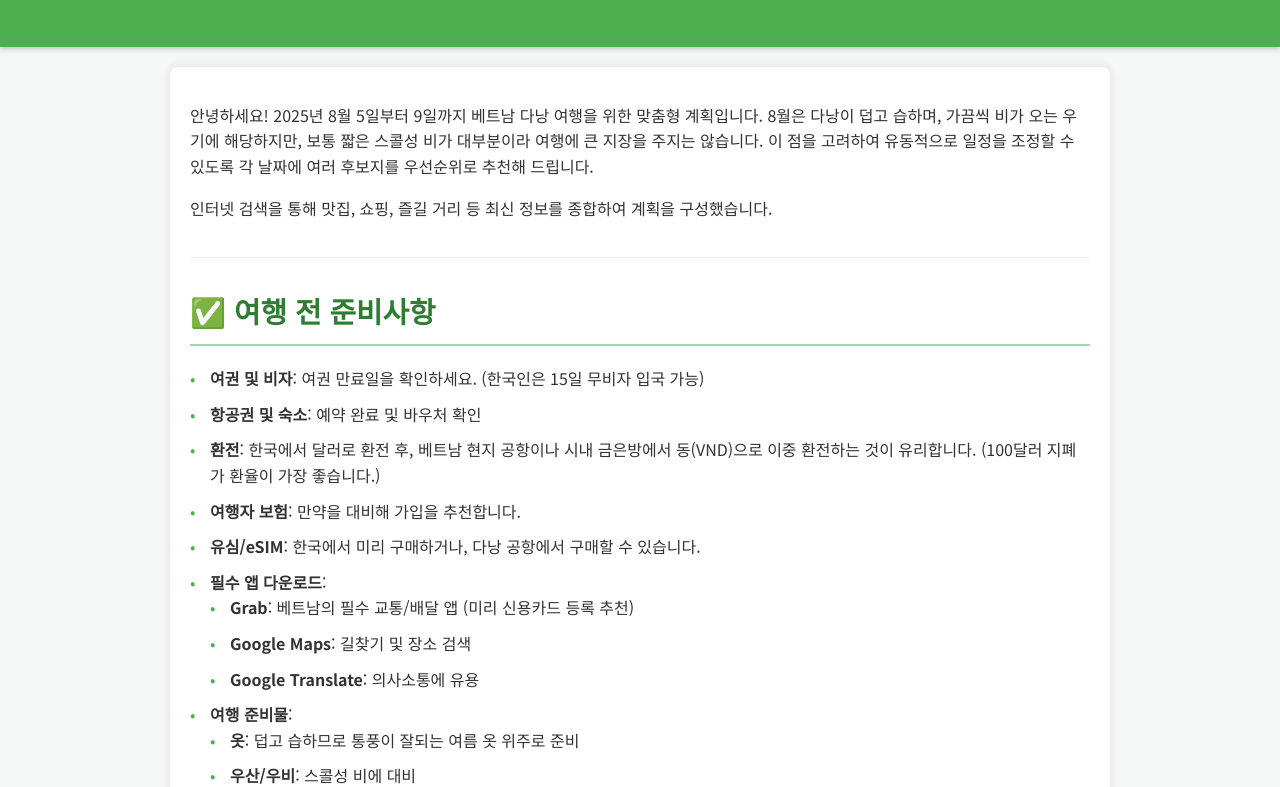
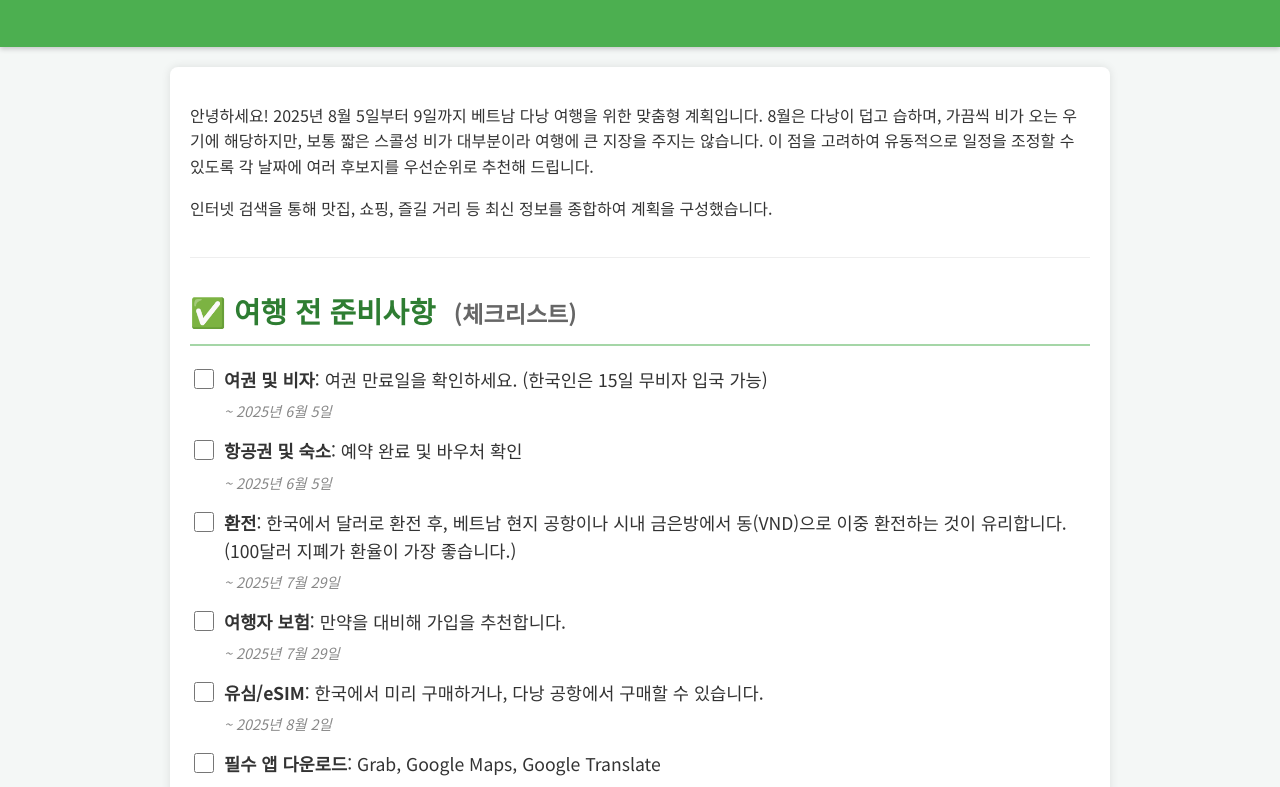
Before and after one commit to taehyeon0814/danang-trip-plan, a plain HTML site: page index.html in a window 1280 px wide. Shown: the part 135-922 px from the top of the page. Drawn offline with Linux system fonts and the light colour scheme.

Commit message:
Add checklist with deadlines to travel preparation section

```diff
--- a/index.html
+++ b/index.html
@@ -20,30 +20,56 @@
         </section>
 
         <section class="preparation">
-            <h2>✅ 여행 전 준비사항</h2>
-            <ul>
-                <li><strong>여권 및 비자</strong>: 여권 만료일을 확인하세요. (한국인은 15일 무비자 입국 가능)</li>
-                <li><strong>항공권 및 숙소</strong>: 예약 완료 및 바우처 확인</li>
-                <li><strong>환전</strong>: 한국에서 달러로 환전 후, 베트남 현지 공항이나 시내 금은방에서 동(VND)으로 이중 환전하는 것이 유리합니다. (100달러 지폐가 환율이 가장 좋습니다.)</li>
-                <li><strong>여행자 보험</strong>: 만약을 대비해 가입을 추천합니다.</li>
-                <li><strong>유심/eSIM</strong>: 한국에서 미리 구매하거나, 다낭 공항에서 구매할 수 있습니다.</li>
-                <li><strong>필수 앱 다운로드</strong>:
-                    <ul>
-                        <li><strong>Grab</strong>: 베트남의 필수 교통/배달 앱 (미리 신용카드 등록 추천)</li>
-                        <li><strong>Google Maps</strong>: 길찾기 및 장소 검색</li>
-                        <li><strong>Google Translate</strong>: 의사소통에 유용</li>
-                    </ul>
+            <h2>✅ 여행 전 준비사항 <small>(체크리스트)</small></h2>
+            <ul class="checklist">
+                <li>
+                    <input type="checkbox" id="passportVisa">
+                    <label for="passportVisa">
+                        <span class="item-text"><strong>여권 및 비자</strong>: 여권 만료일을 확인하세요. (한국인은 15일 무비자 입국 가능)</span>
+                        <span class="deadline">~ 2025년 6월 5일</span>
+                    </label>
                 </li>
-                <li><strong>여행 준비물</strong>:
-                    <ul>
-                        <li><strong>옷</strong>: 덥고 습하므로 통풍이 잘되는 여름 옷 위주로 준비</li>
-                        <li><strong>우산/우비</strong>: 스콜성 비에 대비</li>
-                        <li><strong>선크림, 모자, 선글라스</strong>: 자외선이 매우 강합니다.</li>
-                        <li><strong>모기기피제/벌레 물린 데 바르는 약</strong></li>
-                        <li><strong>수영복, 래시가드</strong></li>
-                        <li><strong>상비약</strong>: 소화제, 지사제, 진통제 등</li>
-                        <li><strong>편한 신발</strong>: 샌들, 슬리퍼, 운동화 등</li>
-                    </ul>
+                <li>
+                    <input type="checkbox" id="flightsAccommodation">
+                    <label for="flightsAccommodation">
+                        <span class="item-text"><strong>항공권 및 숙소</strong>: 예약 완료 및 바우처 확인</span>
+                        <span class="deadline">~ 2025년 6월 5일</span>
+                    </label>
+                </li>
+                <li>
+                    <input type="checkbox" id="currencyExchange">
+                    <label for="currencyExchange">
+                        <span class="item-text"><strong>환전</strong>: 한국에서 달러로 환전 후, 베트남 현지 공항이나 시내 금은방에서 동(VND)으로 이중 환전하는 것이 유리합니다. (100달러 지폐가 환율이 가장 좋습니다.)</span>
+                        <span class="deadline">~ 2025년 7월 29일</span>
+                    </label>
+                </li>
+                <li>
+                    <input type="checkbox" id="travelInsurance">
+                    <label for="travelInsurance">
+                        <span class="item-text"><strong>여행자 보험</strong>: 만약을 대비해 가입을 추천합니다.</span>
+                        <span class="deadline">~ 2025년 7월 29일</span>
+                    </label>
+                </li>
+                <li>
+                    <input type="checkbox" id="simEsim">
+                    <label for="simEsim">
+                        <span class="item-text"><strong>유심/eSIM</strong>: 한국에서 미리 구매하거나, 다낭 공항에서 구매할 수 있습니다.</span>
+                        <span class="deadline">~ 2025년 8월 2일</span>
+                    </label>
+                </li>
+                <li>
+                    <input type="checkbox" id="essentialApps">
+                    <label for="essentialApps">
+                        <span class="item-text"><strong>필수 앱 다운로드</strong>: Grab, Google Maps, Google Translate</span>
+                        <span class="deadline">~ 2025년 8월 2일</span>
+                    </label>
+                </li>
+                <li>
+                    <input type="checkbox" id="packing">
+                    <label for="packing">
+                        <span class="item-text"><strong>여행 준비물</strong>: 옷, 우산/우비, 선크림, 모자, 선글라스, 모기기피제/벌레 물린 데 바르는 약, 수영복, 래시가드, 상비약, 편한 신발 등</span>
+                        <span class="deadline">~ 2025년 8월 4일</span>
+                    </label>
                 </li>
             </ul>
         </section>
--- a/style.css
+++ b/style.css
@@ -160,3 +160,53 @@ footer {
         text-align: left;
     }
 }
+
+/* Add to style.css */
+
+.preparation h2 small {
+    font-size: 0.8em;
+    color: #666;
+    margin-left: 10px;
+}
+
+.checklist {
+    list-style: none;
+    padding: 0;
+}
+
+.checklist li {
+    display: flex;
+    align-items: flex-start;
+    margin-bottom: 15px;
+    padding-left: 0; /* Remove default padding */
+}
+
+.checklist li::before {
+    content: none; /* Remove default bullet */
+}
+
+.checklist input[type="checkbox"] {
+    margin-right: 10px;
+    flex-shrink: 0; /* Prevent checkbox from shrinking */
+    width: 20px;
+    height: 20px;
+    cursor: pointer;
+}
+
+.checklist label {
+    display: flex;
+    flex-direction: column;
+    cursor: pointer;
+    flex-grow: 1;
+}
+
+.checklist .item-text {
+    font-size: 1.1em;
+    margin-bottom: 5px;
+}
+
+.checklist .deadline {
+    font-size: 0.9em;
+    color: #888;
+    font-style: italic;
+}
```
